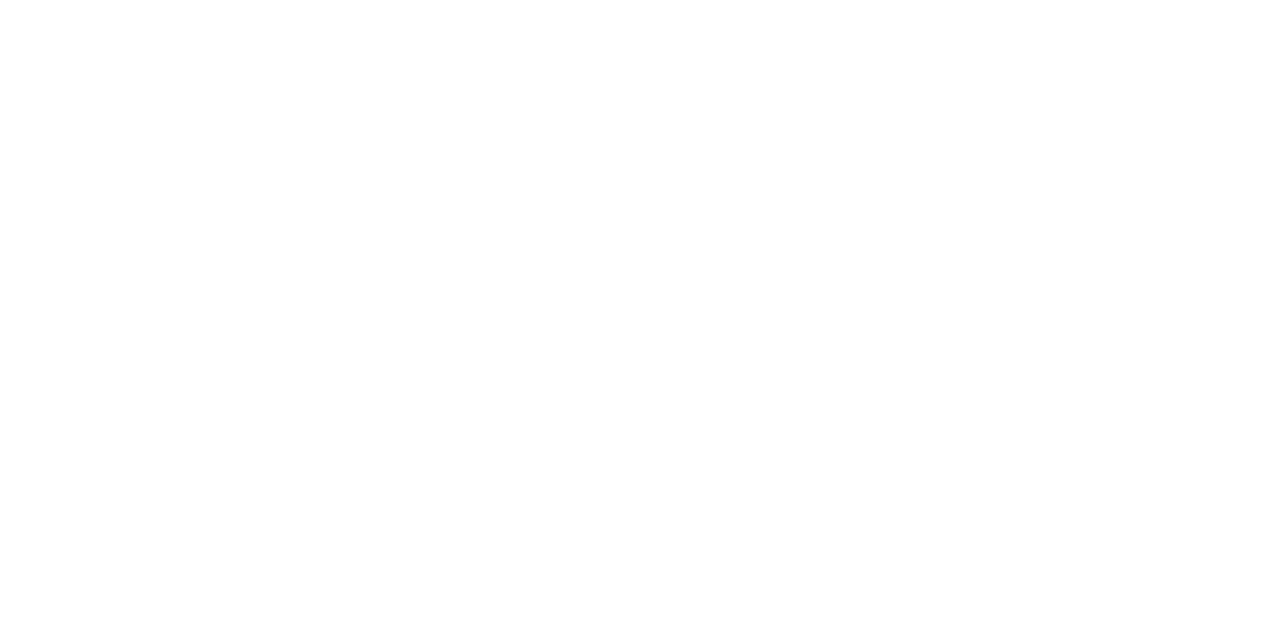
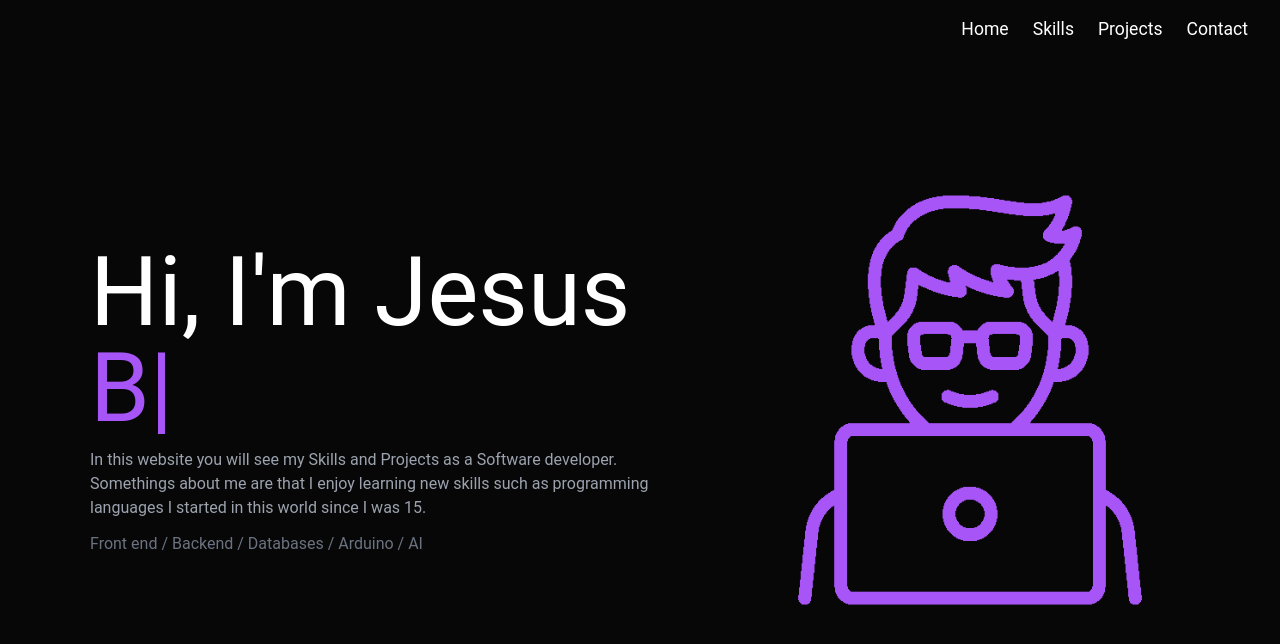
Before and after one commit to JesusM15/portfolio, a React (Create React App) app: page / in a window 1280 px wide. Shown: the top 644 px of the page. Built offline with nearby package versions, Linux system fonts and the light colour scheme.

Commit message:
Homepage without background animation

```diff
--- a/package.json
+++ b/package.json
@@ -6,9 +6,11 @@
     "@testing-library/jest-dom": "^5.17.0",
     "@testing-library/react": "^13.4.0",
     "@testing-library/user-event": "^13.5.0",
+    "particles.js": "^2.0.0",
     "react": "^18.2.0",
     "react-dom": "^18.2.0",
     "react-scripts": "5.0.1",
+    "typed.js": "^2.0.16",
     "web-vitals": "^2.1.4"
   },
   "scripts": {
--- a/src/App.js
+++ b/src/App.js
@@ -7,9 +7,12 @@ const App = ()=>{
     return(
         <>
             <Navbar />
+
             <Home />
         </>
     )
+
+
 };
 
 export default App;
--- a/src/components/Navbar/Navbar.module.css
+++ b/src/components/Navbar/Navbar.module.css
@@ -2,15 +2,15 @@
     width: 100%;
     min-height: 40px;
     display: flex;
-    justify-content: end;
+    justify-content: center;
+    padding: 1em;
     position: fixed;
-    border-bottom: 1px solid #fff;
 }
 
 .navbarUl{
     padding: 0 1em;
     display: inline-flex;
-    gap: 1em;
+    gap: 1.5em;
 }
 
 .navbarLi{
@@ -23,3 +23,9 @@
     text-decoration: none;
     font-size: 1.1em;
 }
+
+@media screen and (min-width:1024px) {
+    .navbar{
+        justify-content: end;
+    }
+}
--- a/src/index.css
+++ b/src/index.css
@@ -2,13 +2,19 @@
 @tailwind components;
 @tailwind utilities;
 
+
+@import url('https://fonts.googleapis.com/css2?family=Alegreya:wght@500&family=Roboto&display=swap');
+
 body{
     padding: 0;
     margin: 0;
+    font-family: 'Roboto', serif;
+    background: #070707;
 }
 
 section{
     height: 100vh;
     display: flex;
     align-items: center;
+    justify-content: center;
 }
--- a/src/sections/Home/Home.js
+++ b/src/sections/Home/Home.js
@@ -1,12 +1,50 @@
 import classes from "./Home.module.css";
+import programmer from '../../media/programmer.png';
+import Typed from 'typed.js';
+import React from "react";
 
 const Home = () =>{
 
+    // Create reference to store the DOM element containing the animation
+    const spanWrite = React.useRef(null);
+
+    React.useEffect(() => {
+        const typed = new Typed(spanWrite.current, {
+        strings: ['Software', 'Backend', 'Frontend', 'Databases', 'Arduino', 'Git'],
+        startDelay: 300,
+        typeSpeed: 120,
+        backSpeed: 120,
+        backDelay: 120,
+        loop: true,
+        });
+
+        return () => {
+        // Destroy Typed instance during cleanup to stop animation
+        typed.destroy();
+        };
+    }, []);
+
     return(
         <section id="home">
-                <h3 className="text-white text-8xl">
-                    Hi, I'm Jesus software developer
-                </h3>
+            <div class="flex items-center gap-3 lg:flex-nowrap flex-wrap lg:p-0 p-4 justify-center lg:justify-start">
+                <div className="flex flex-col gap-3 w-fit max-w-lg xl:max-w-2xl flex-grow">
+                    <h3 className="text-white text-6xl lg:text-7xl max-w-lg xl:text-8xl xl:max-w-2xl">
+                        Hi, I'm Jesus <br></br>
+                        <span className="d-block text-purple-500 border-purple-500" ref={spanWrite}></span>
+                    </h3>
+                    <p className="text-gray-400 lg:text-base max-w-2xl xl:max-w-xl">
+                        In this website you will see my Skills and Projects as a Software developer.
+                        Somethings about me are that I enjoy learning new skills such as programming languages
+                        I started in this world since I was 15.
+                    </p>
+                    <p className="text-gray-500 w-fit lg:text-base">
+                        Front end / Backend / Databases / Arduino / AI
+                    </p>
+                </div>
+                <img src={programmer} className="lg:w-2/5 w-72 h-72 lg:h-auto" alt="programmer img from portfolio JesusM15"/>
+            </div>
+
+
         </section>
     )
 };
--- a/src/sections/Home/Home.module.css
+++ b/src/sections/Home/Home.module.css
@@ -0,0 +1,12 @@
+.Square{
+    background: #ce1fe6;
+    min-height: 10%;
+    width: 5%;
+    position: absolute;
+    bottom: 10px;
+    right: 10px;
+}
+
+span{
+    color: rgb(168 85 247 / var(--tw-text-opacity)) !important;
+}
```
Also changed, not shown: src/media/programmer.png (added), 1 other file (tests, documents, lock files or other folders).
